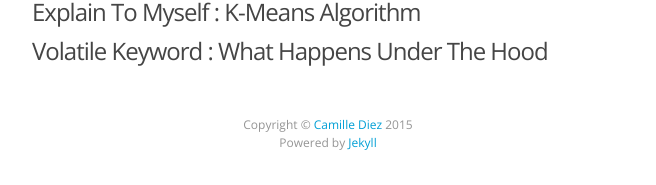
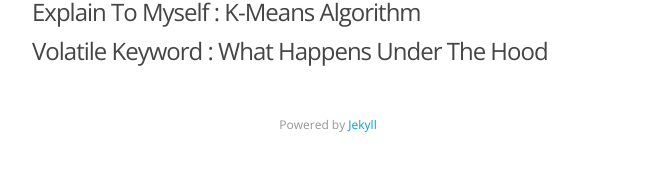
Before and after one commit to log0/log0, a Jekyll site: the page built from index.html, in a window 1280 px wide and 900 px high, scrolled down 1863 px. Shown: the part 712-897 px from the top of the window, without its empty margins (312-968 px from the left). Built offline with Jekyll 4.4.1, drawn with Linux system fonts in a browser that asks for light colours; nearby versions of some CDN libraries.

Commit message:
Remove others' information on footer.

```diff
--- a/_includes/footer.html
+++ b/_includes/footer.html
@@ -1,6 +1,5 @@
 <div class="footer center">
 
-  Copyright &copy; <a href=http://diezcami.github.io target="_blank">Camille Diez</a> 2015<BR />
   Powered by <a href=http://jekyllrb.com target="_blank">Jekyll</a>
 
 </div>
```
